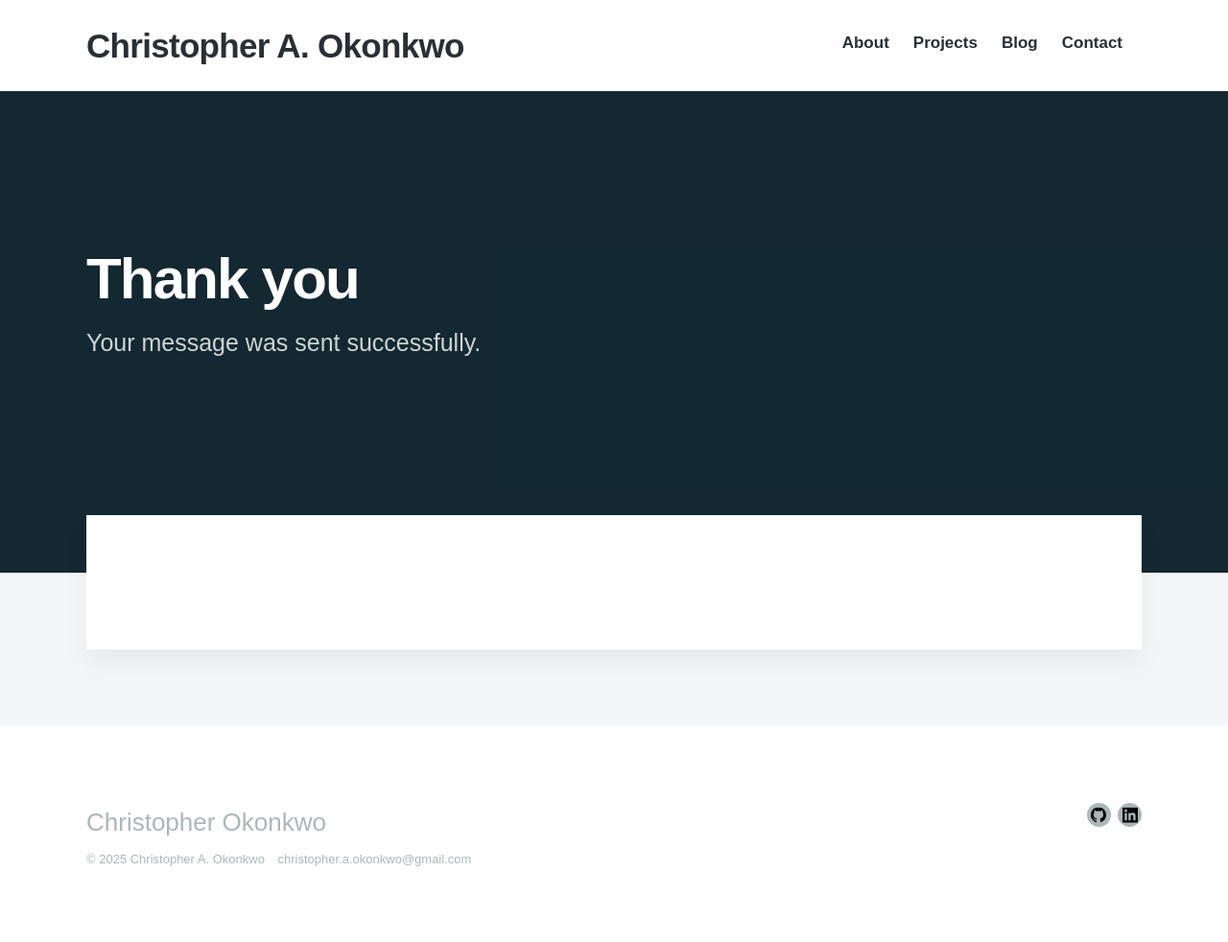
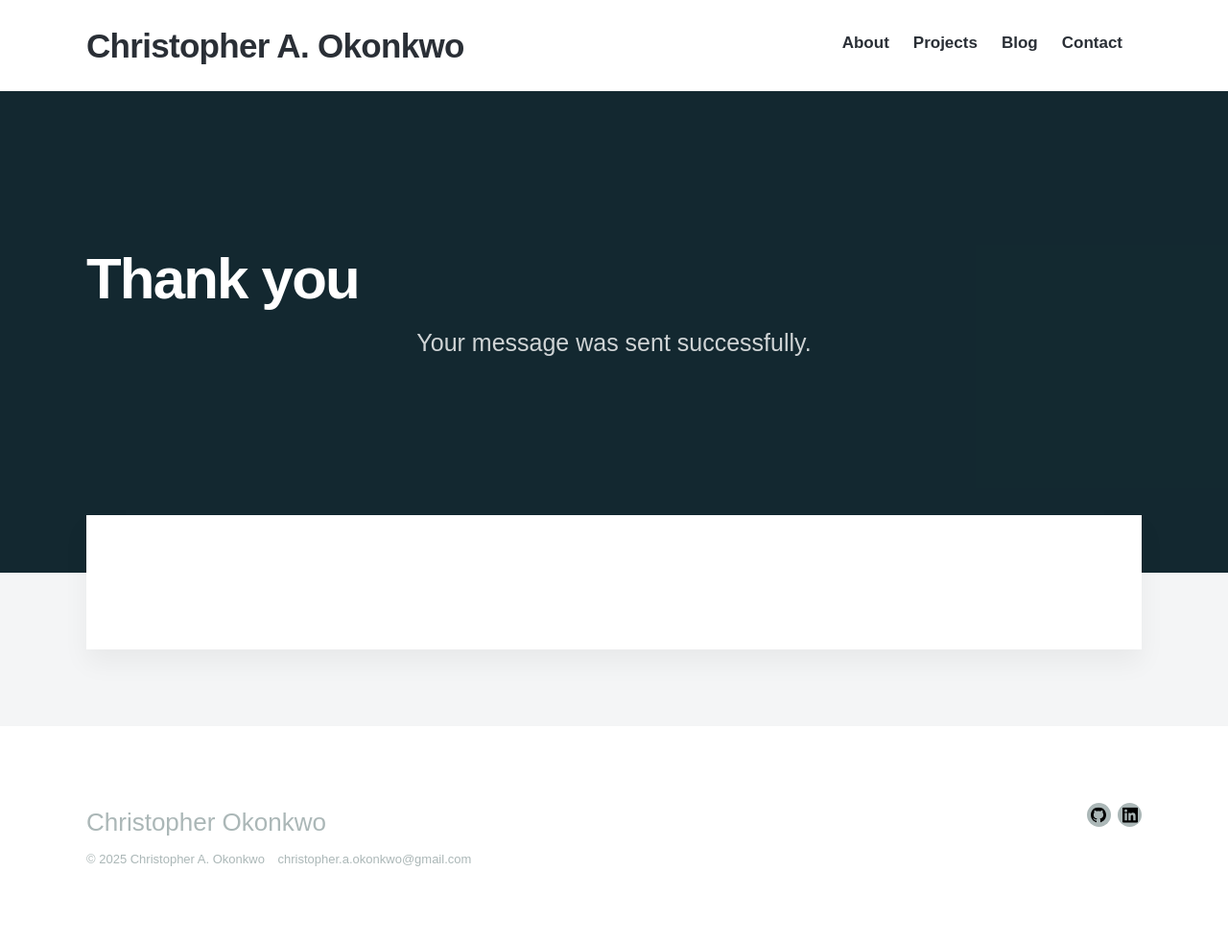
Before and after one commit to crisokonkwo/crisokonkwo.github.io, a Jekyll site: the page built from _pages/thanks.md, in a window 1280 px wide. Shown: the whole page at 96% size. Built offline with Jekyll 4.4.1, drawn with Linux system fonts in a browser that asks for light colours; nearby versions of some CDN libraries; some web fonts are replaced.

Commit message:
Update page.html

```diff
--- a/_layouts/page.html
+++ b/_layouts/page.html
@@ -11,7 +11,7 @@ layout: default
 	<div class="wrap">
 
 		<h1>{{ page.title }}</h1>
-		<p style="font-size: 25px">{{ page.subtitle }}</p>
+		<p style="font-size: 25px; text-align: center;">{{ page.subtitle }}</p>
 
 	</div>
 
```
